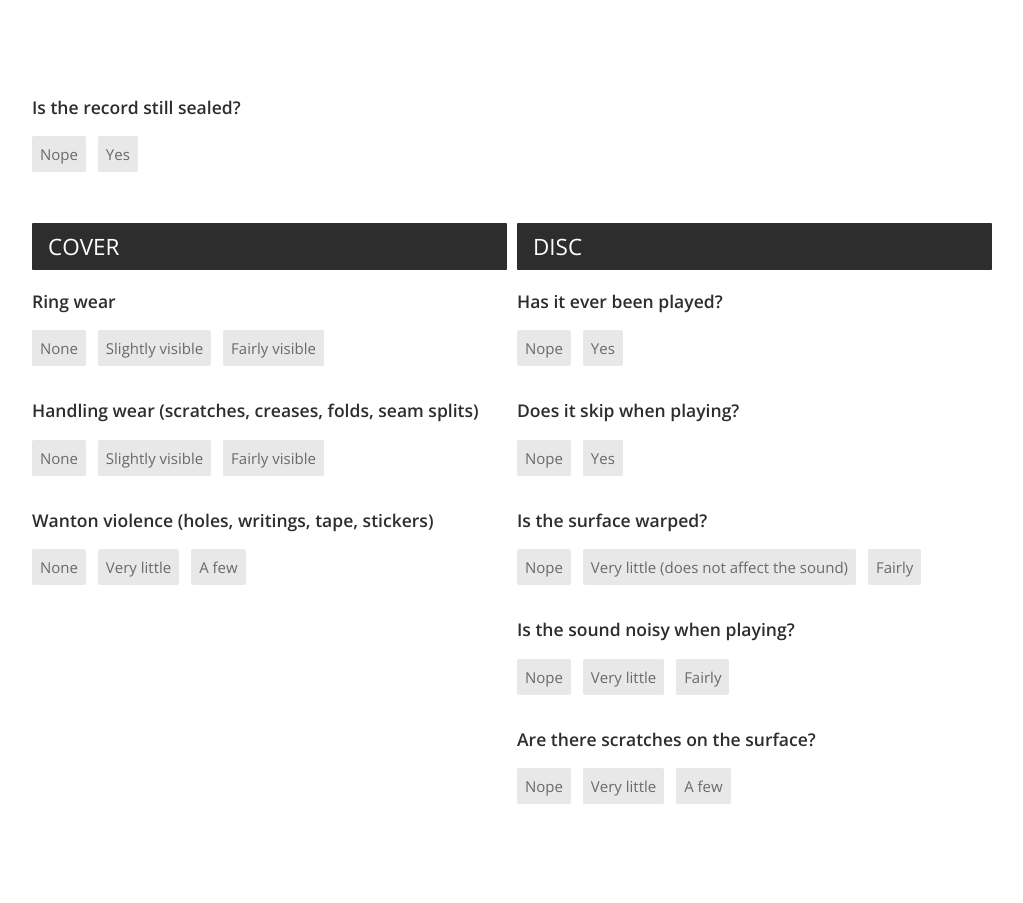
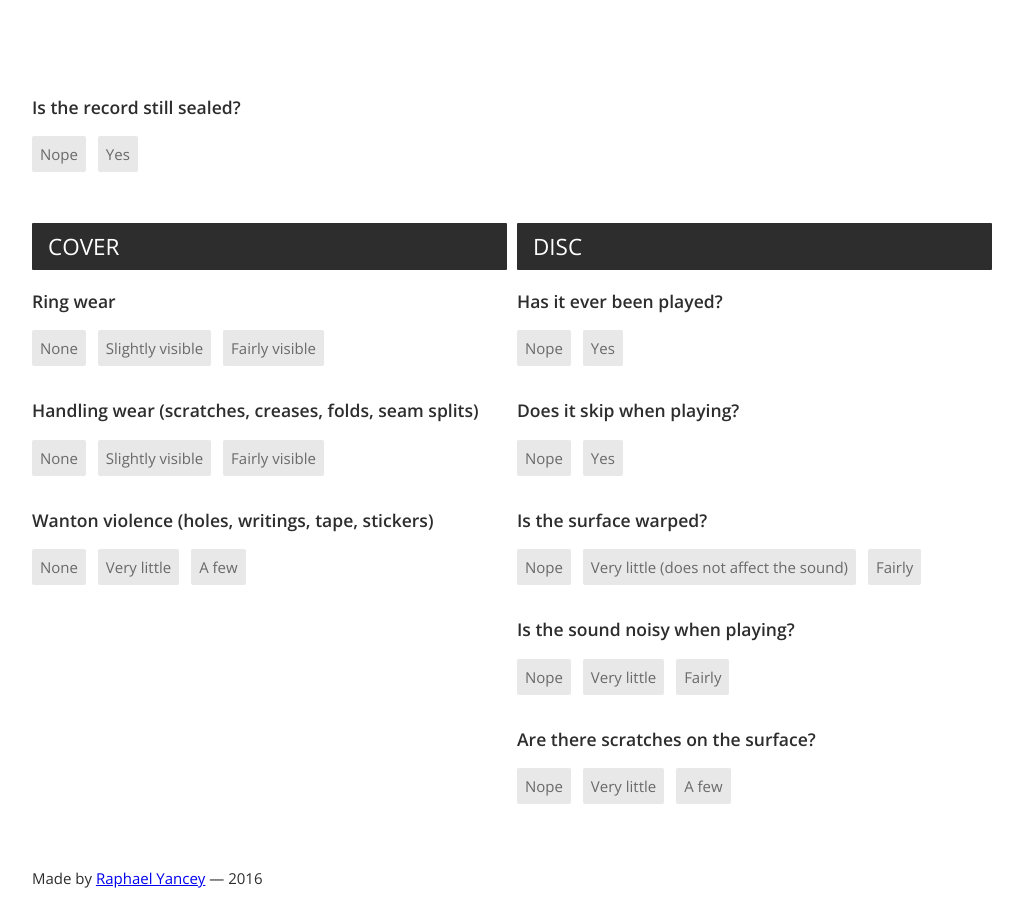
Before and after one commit to raphaelyancey/record-grader, a website: page index.html in a window 1280 px wide. Shown: the part 164-1067 px from the top of the page, without its empty margins (128-1151 px from the left). Before the commit the page ends 1032 px from the top, so only its background shows below. Drawn offline with nearby package versions, Linux system fonts and the light colour scheme.

Commit message:
Added a footer.

```diff
--- a/index.html
+++ b/index.html
@@ -204,6 +204,10 @@
 
 		</div>
 
+		<div id="footer">
+			Made by <a href="https://twitter.com/raphaelyancey">Raphael Yancey</a> — 2016
+		</div>
+
 	</div>
 
 	<script type="text/javascript" src="bower_components/angular/angular.js"></script>
--- a/style.scss
+++ b/style.scss
@@ -117,4 +117,9 @@ body {
 	#header {
 		margin: 5rem 0 5rem 0;
 	}
+
+	#footer {
+		text-align: left;
+		margin-bottom: 15px;
+	}
 }
```
Also changed, not shown: style.css, 1 other file.
